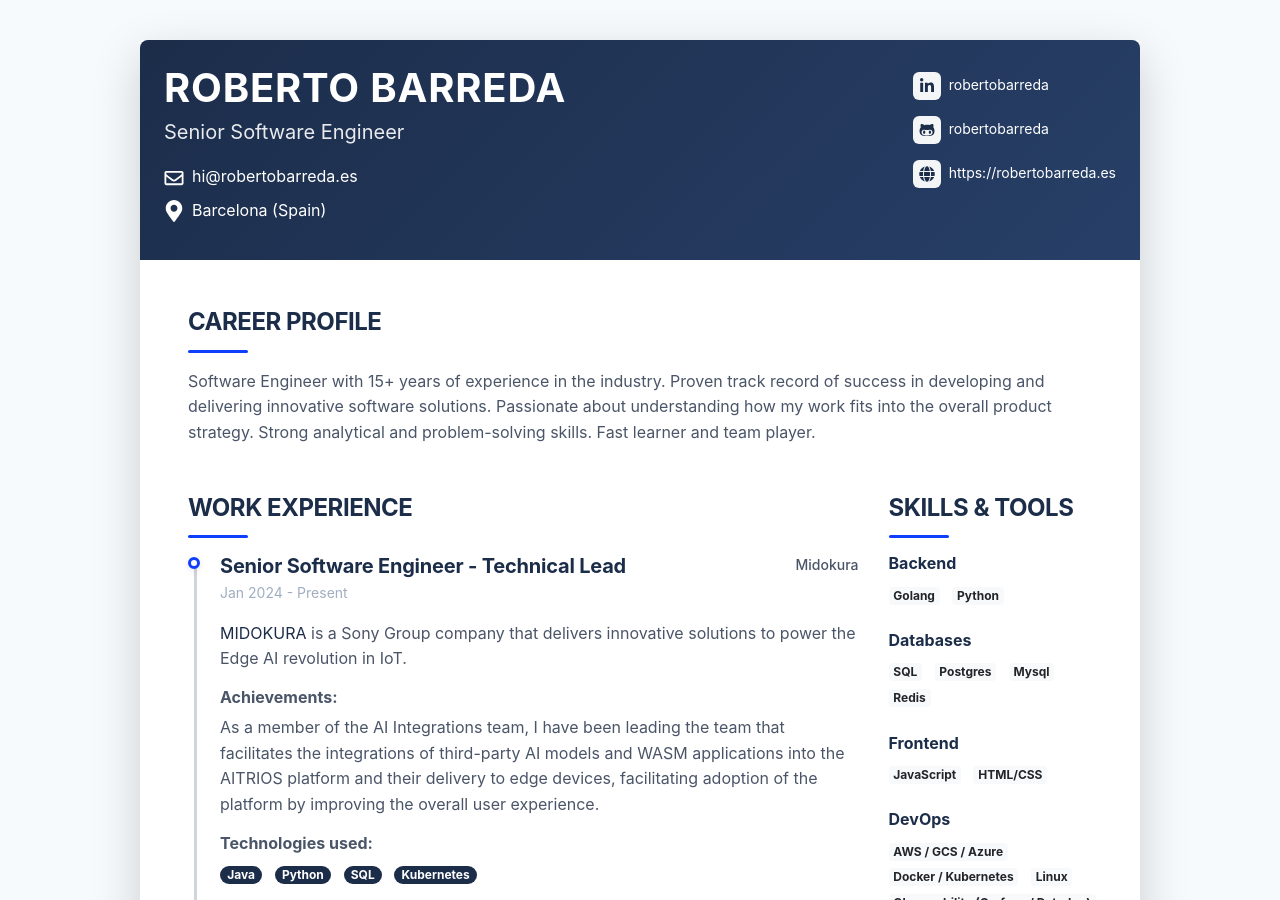
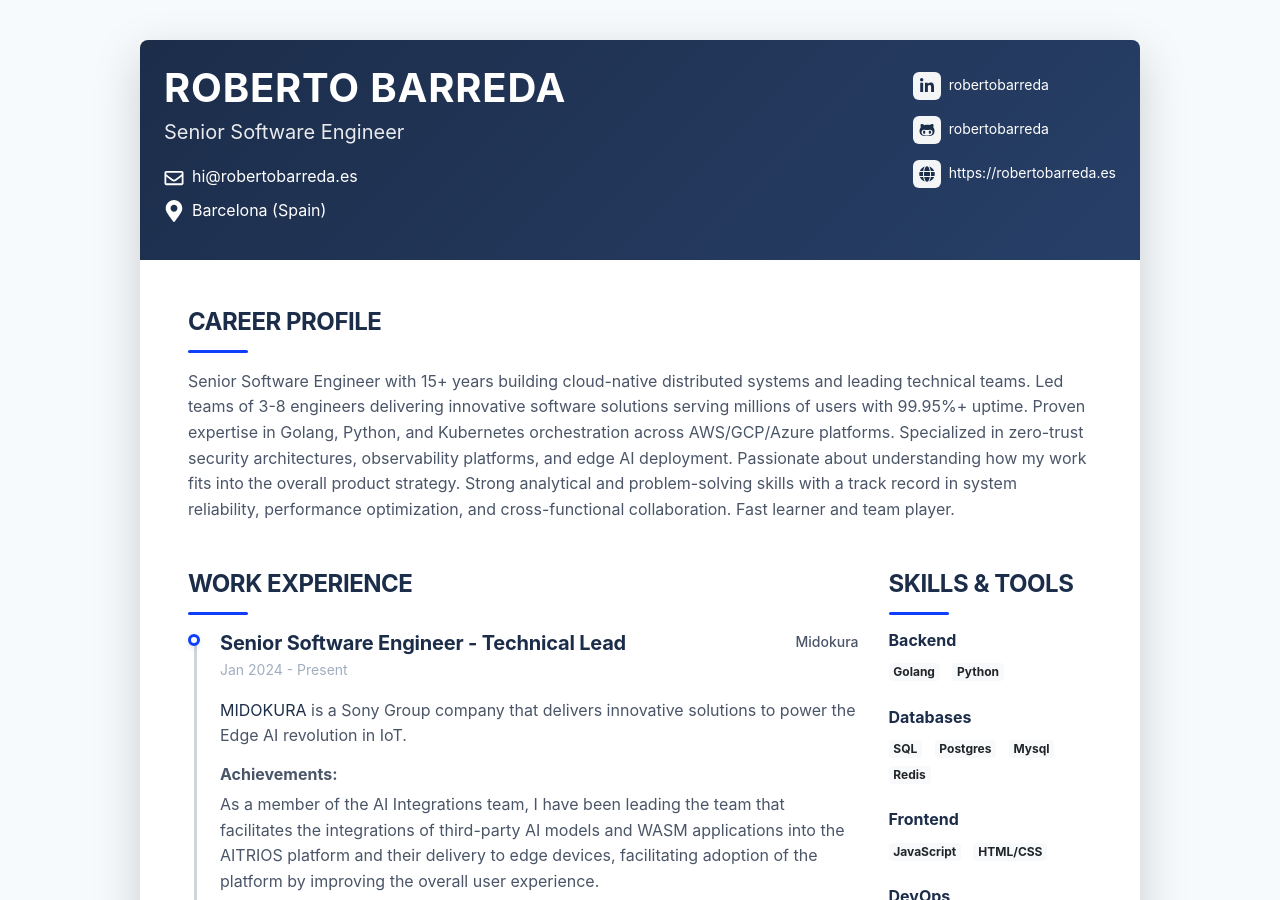
Before and after one commit to robertobarreda/robertobarreda.github.io, a Jekyll site: the page built from index.markdown, in a window 1280 px wide and 900 px high. Built offline with Jekyll 4.4.1, drawn with Linux system fonts in a browser that asks for light colours.

Commit message:
update summary

```diff
--- a/_data/data.yml
+++ b/_data/data.yml
@@ -26,12 +26,13 @@
   - name: 📖 Reading
 
 summary: |
-  Software Engineer with 15+ years of experience in the industry.
-  Proven track record of success in developing and delivering innovative
-  software solutions.
-  Passionate about understanding how my work fits into the overall
-  product strategy.
-  Strong analytical and problem-solving skills. Fast learner and team player.
+  Senior Software Engineer with 15+ years building cloud-native distributed systems and leading technical teams.
+  Led teams of 3-8 engineers delivering innovative software solutions serving millions of users with 99.95%+ uptime.
+  Proven expertise in Golang, Python, and Kubernetes orchestration across AWS/GCP/Azure platforms.
+  Specialized in zero-trust security architectures, observability platforms, and edge AI deployment.
+  Passionate about understanding how my work fits into the overall product strategy.
+  Strong analytical and problem-solving skills with a track record in system reliability, performance optimization,
+  and cross-functional collaboration. Fast learner and team player.
 
 education:
   - degree: MSc in Computer Science
```
